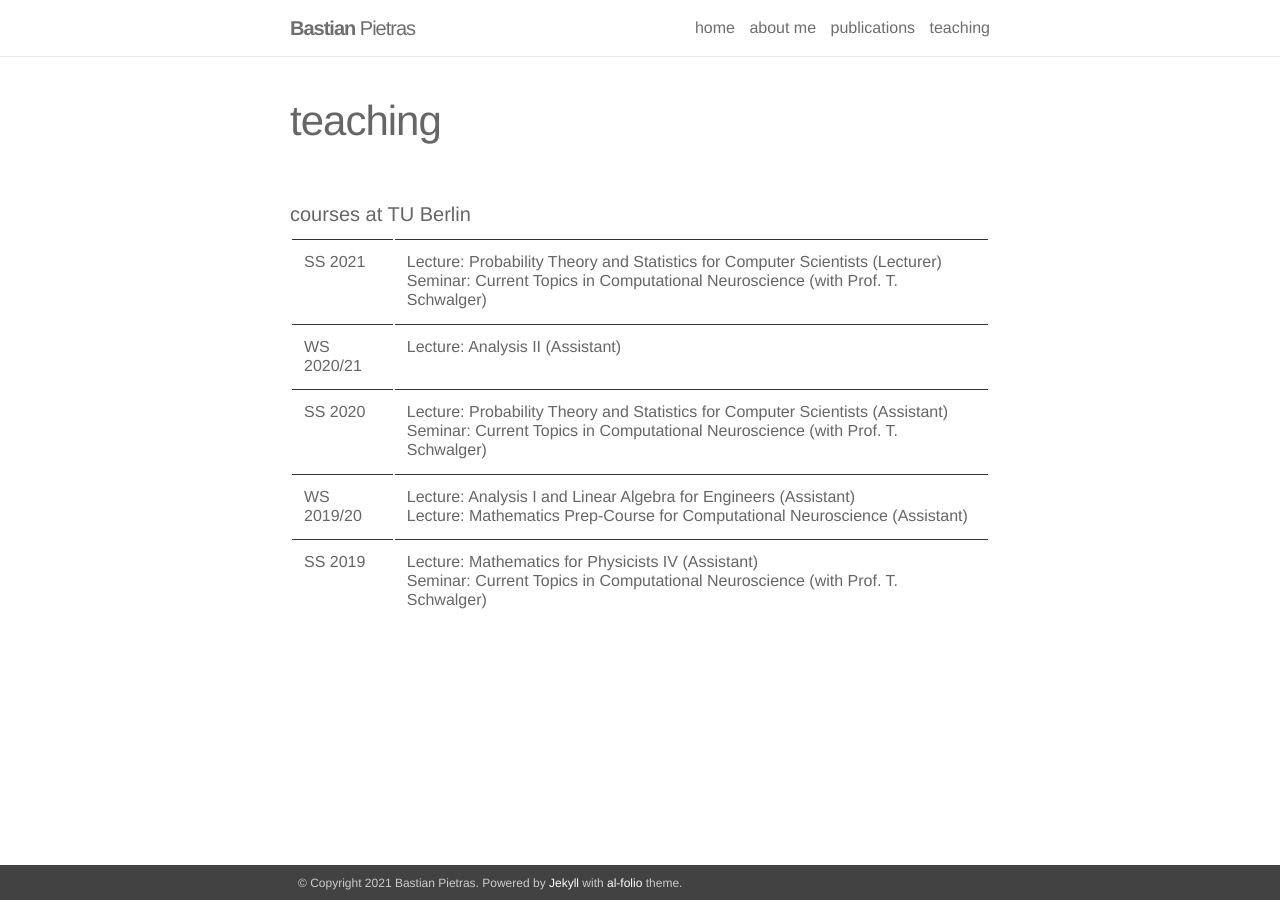
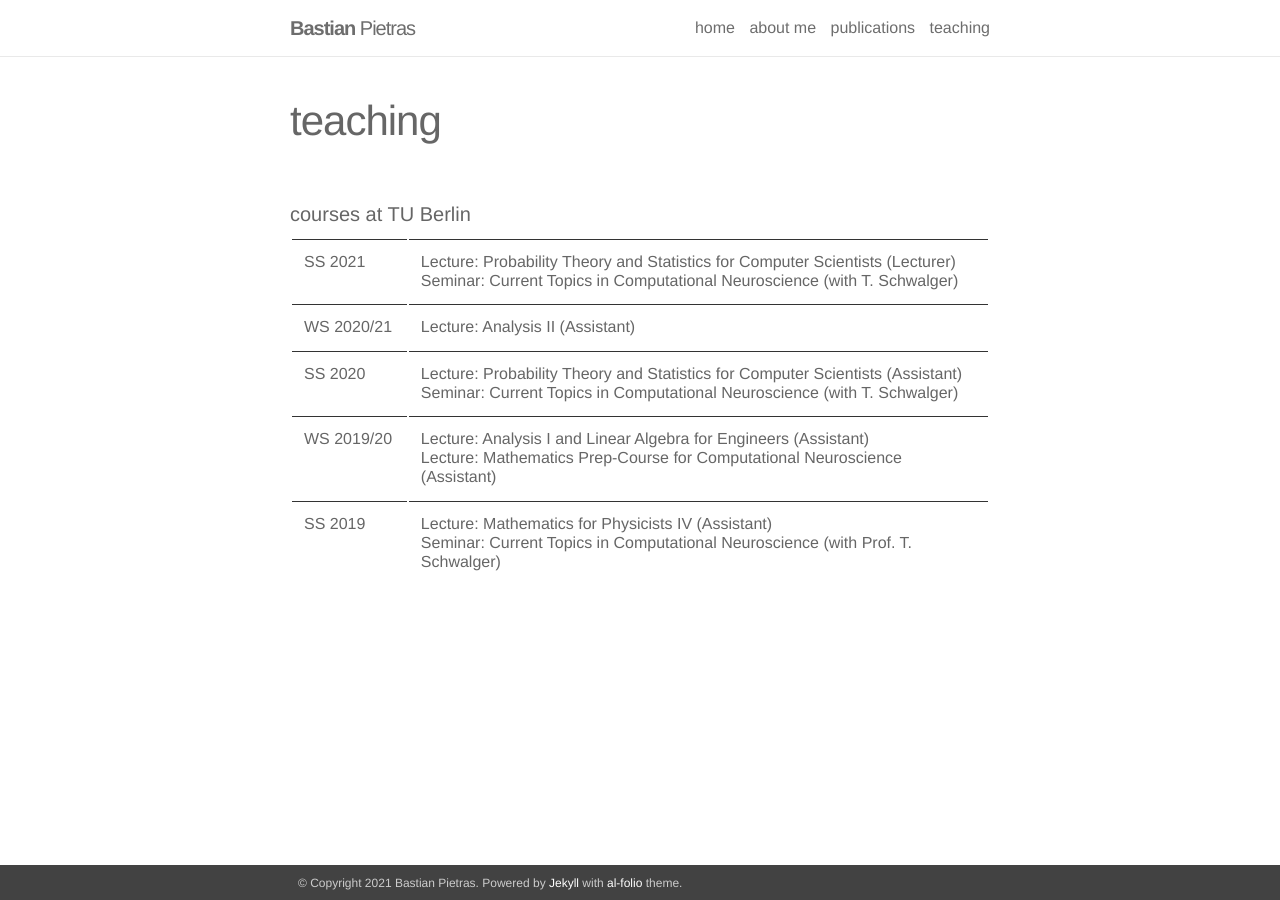
Before and after one commit to BastianPietras/bastianpietras.github.io, a Jekyll site: the page built from _pages/teaching.md, in a window 1280 px wide. Built offline with Jekyll 4.4.1, drawn with Linux system fonts in a browser that asks for light colours.

Commit message:
Update teaching.md

```diff
--- a/_pages/teaching.md
+++ b/_pages/teaching.md
@@ -7,9 +7,9 @@ title: teaching
 
 <table class="tg">
   <tr>
-    <td style="width:65px"> SS 2021  </td>
-    <td style="width:500px">Lecture: Probability Theory and Statistics for Computer Scientists (Lecturer)
-    <br>Seminar: Current Topics in Computational Neuroscience (with Prof. T. Schwalger)</td>
+    <td style="width:70px"> SS 2021  </td>
+    <td style="width:450px">Lecture: Probability Theory and Statistics for Computer Scientists (Lecturer)
+    <br>Seminar: Current Topics in Computational Neuroscience (with T. Schwalger)</td>
   </tr>
 
   <tr>
@@ -20,7 +20,7 @@ title: teaching
   <tr>
     <td> SS 2020  </td>
     <td>Lecture: Probability Theory and Statistics for Computer Scientists (Assistant)<br>
-        Seminar: Current Topics in Computational Neuroscience (with Prof. T. Schwalger)</td>
+        Seminar: Current Topics in Computational Neuroscience (with T. Schwalger)</td>
   </tr>
 
   <tr>
```
